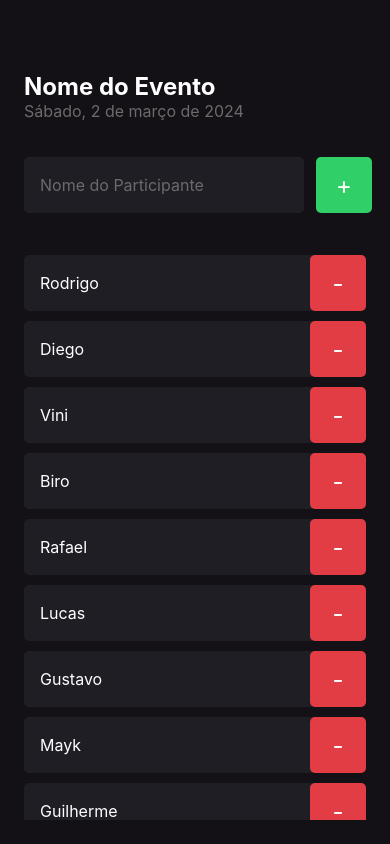
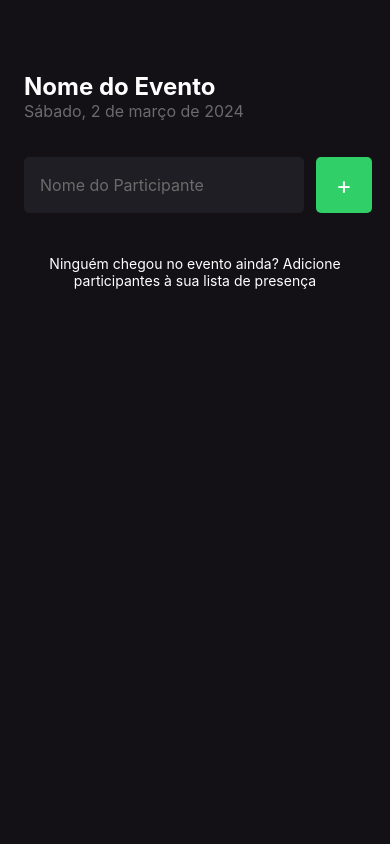
Before and after one commit to Silva015/imhere, a React Native app: screen / in a window 390 px wide. Built offline with nearby package versions, Linux system fonts and the light colour scheme.

Commit message:
Adiciona estado para participantes e função para adicionar participante

```diff
--- a/src/screens/Home/index.tsx
+++ b/src/screens/Home/index.tsx
@@ -6,31 +6,22 @@
   FlatList,
   Alert,
 } from "react-native";
+import { useState } from "react";
 
 import { styles } from "./styles";
 
 import { Participant } from "../../components/Participant";
 
 export function Home() {
-  const participants = [
-    "Rodrigo",
-    "Diego",
-    "Vini",
-    "Biro",
-    "Rafael",
-    "Lucas",
-    "Gustavo",
-    "Mayk",
-    "Guilherme",
-    "Thiago",
-    "Alexandre",
-  ];
+  const [participants, setParticipants] = useState<string[]>([]);
+  const [participantName, setParticipantName] = useState("");
 
   function handleAddParticipant() {
-    if (participants.includes("Rodrigo")) {
-      Alert.alert("Erro", "Participante já adicionado");
-      return;
+    if (participants.includes(participantName)) {
+      return Alert.alert("Erro", "Participante já adicionado");
     }
+    setParticipants((prevState) => [...prevState, participantName]);
+    setParticipantName("");
   }
 
   function handleRemoveParticipant(name: string) {
@@ -59,6 +50,8 @@
           style={styles.input}
           placeholder="Nome do Participante"
           placeholderTextColor={"#6B6B6B"}
+          onChangeText={setParticipantName}
+          value={participantName}
           // keyboardType="email-address" É possível selecionar qual o tipo de teclado que será exibido para facilitar a vida do usuário
         />
 
```
